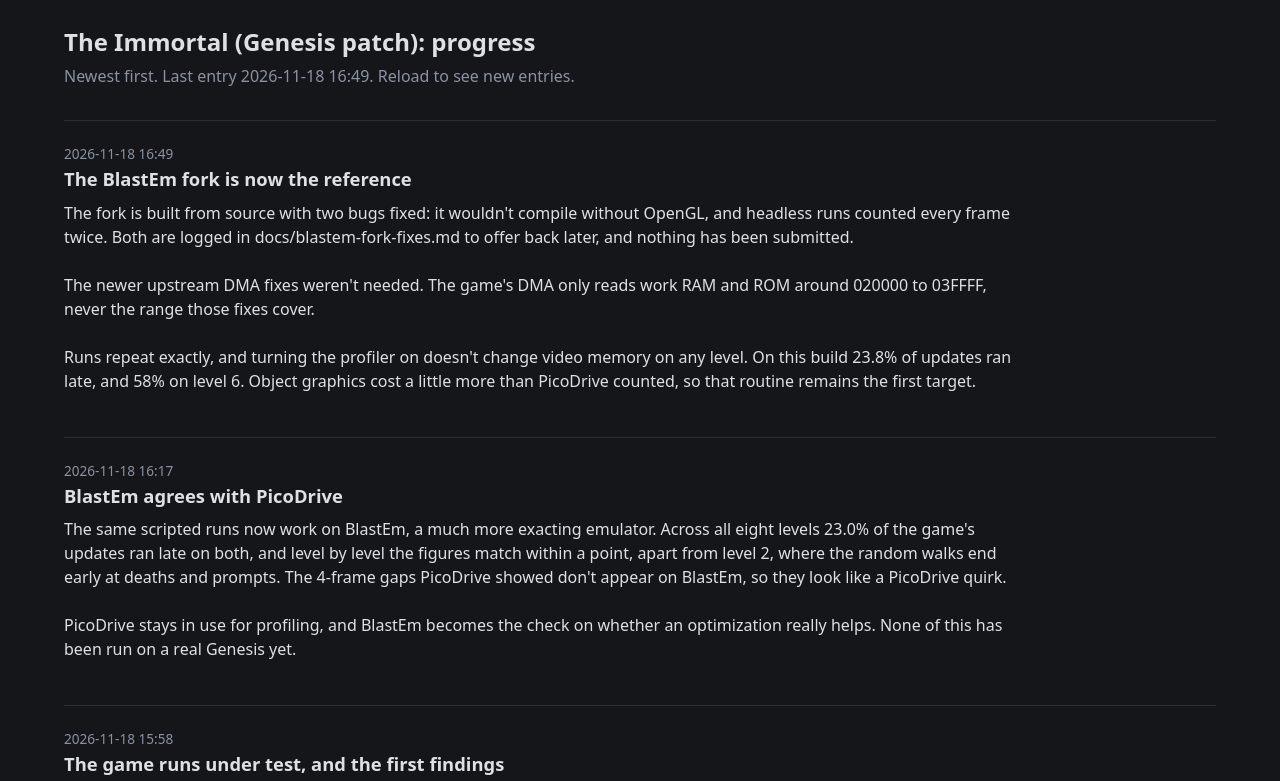
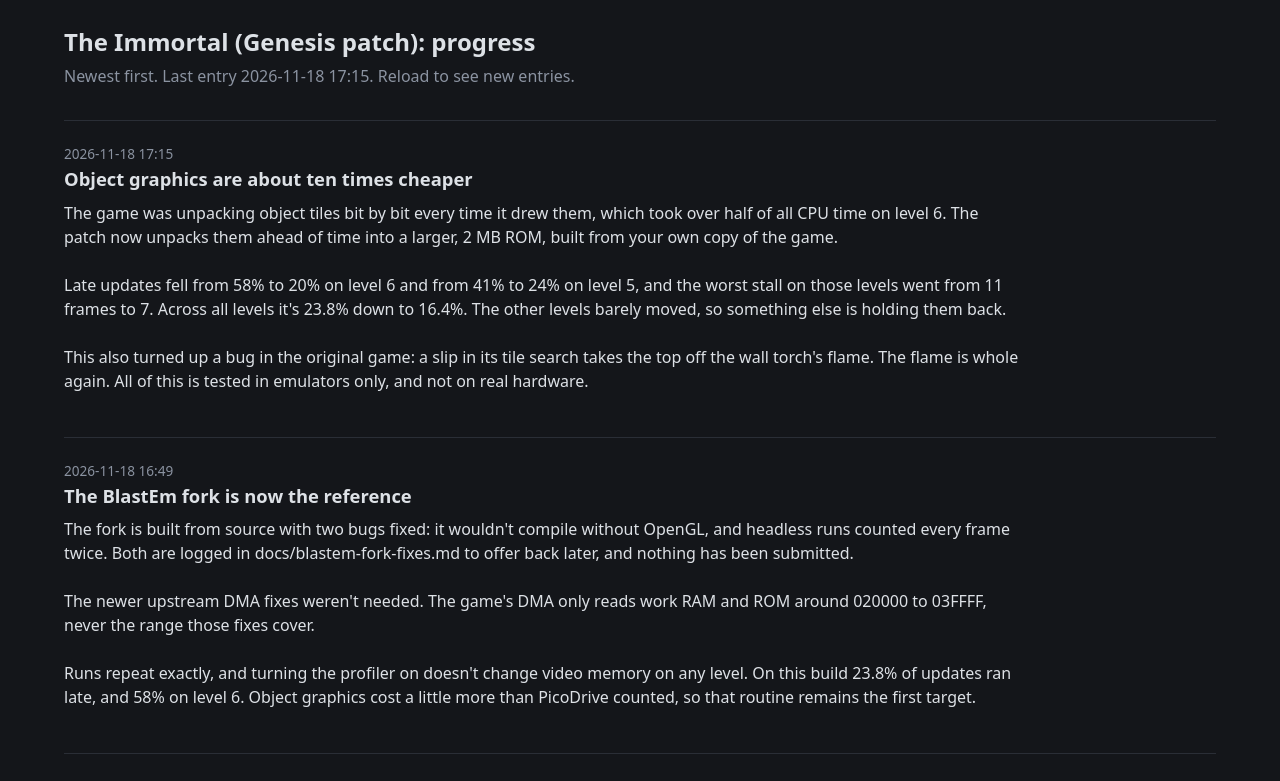
Before and after one commit to satelliteoflove/immortal-genesis-improvement, a plain HTML site: page docs/progress/index.html in a window 1280 px wide. Shown: the top 781 px of the page. Drawn offline with Linux system fonts and the light colour scheme.

Commit message:
Progress page: object graphics and the torch flame
Co-Authored-By: Claude Opus 5.5 <noreply@anthropic.com>

```diff
--- a/docs/progress/entries.json
+++ b/docs/progress/entries.json
@@ -24,5 +24,11 @@
   "title": "The BlastEm fork is now the reference",
   "note": "The fork is built from source with two bugs fixed: it wouldn't compile without OpenGL, and headless runs counted every frame twice. Both are logged in docs/blastem-fork-fixes.md to offer back later, and nothing has been submitted.\n\nThe newer upstream DMA fixes weren't needed. The game's DMA only reads work RAM and ROM around 020000 to 03FFFF, never the range those fixes cover.\n\nRuns repeat exactly, and turning the profiler on doesn't change video memory on any level. On this build 23.8% of updates ran late, and 58% on level 6. Object graphics cost a little more than PicoDrive counted, so that routine remains the first target.",
   "files": []
+ },
+ {
+  "time": "2026-11-18 17:15",
+  "title": "Object graphics are about ten times cheaper",
+  "note": "The game was unpacking object tiles bit by bit every time it drew them, which took over half of all CPU time on level 6. The patch now unpacks them ahead of time into a larger, 2 MB ROM, built from your own copy of the game.\n\nLate updates fell from 58% to 20% on level 6 and from 41% to 24% on level 5, and the worst stall on those levels went from 11 frames to 7. Across all levels it's 23.8% down to 16.4%. The other levels barely moved, so something else is holding them back.\n\nThis also turned up a bug in the original game: a slip in its tile search takes the top off the wall torch's flame. The flame is whole again. All of this is tested in emulators only, and not on real hardware.",
+  "files": []
  }
 ]
--- a/docs/progress/index.html
+++ b/docs/progress/index.html
@@ -15,8 +15,12 @@ figcaption { color: #8b93a1; font-size: .8rem; margin-top: .2rem; }
 img, video { image-rendering: pixelated; max-width: 100%; border: 1px solid #2a2e36; background: #000; display: block; }
 </style></head>
 <body><h1>The Immortal (Genesis patch): progress</h1>
-<div class="sub">Newest first. Last entry 2026-11-18 16:49. Reload to see new entries.</div>
-<article><time>2026-11-18 16:49</time><h2>The BlastEm fork is now the reference</h2><p>The fork is built from source with two bugs fixed: it wouldn&#x27;t compile without OpenGL, and headless runs counted every frame twice. Both are logged in docs/blastem-fork-fixes.md to offer back later, and nothing has been submitted.
+<div class="sub">Newest first. Last entry 2026-11-18 17:15. Reload to see new entries.</div>
+<article><time>2026-11-18 17:15</time><h2>Object graphics are about ten times cheaper</h2><p>The game was unpacking object tiles bit by bit every time it drew them, which took over half of all CPU time on level 6. The patch now unpacks them ahead of time into a larger, 2 MB ROM, built from your own copy of the game.
+
+Late updates fell from 58% to 20% on level 6 and from 41% to 24% on level 5, and the worst stall on those levels went from 11 frames to 7. Across all levels it&#x27;s 23.8% down to 16.4%. The other levels barely moved, so something else is holding them back.
+
+This also turned up a bug in the original game: a slip in its tile search takes the top off the wall torch&#x27;s flame. The flame is whole again. All of this is tested in emulators only, and not on real hardware.</p><div class="media"></div></article><article><time>2026-11-18 16:49</time><h2>The BlastEm fork is now the reference</h2><p>The fork is built from source with two bugs fixed: it wouldn&#x27;t compile without OpenGL, and headless runs counted every frame twice. Both are logged in docs/blastem-fork-fixes.md to offer back later, and nothing has been submitted.
 
 The newer upstream DMA fixes weren&#x27;t needed. The game&#x27;s DMA only reads work RAM and ROM around 020000 to 03FFFF, never the range those fixes cover.
 
```
